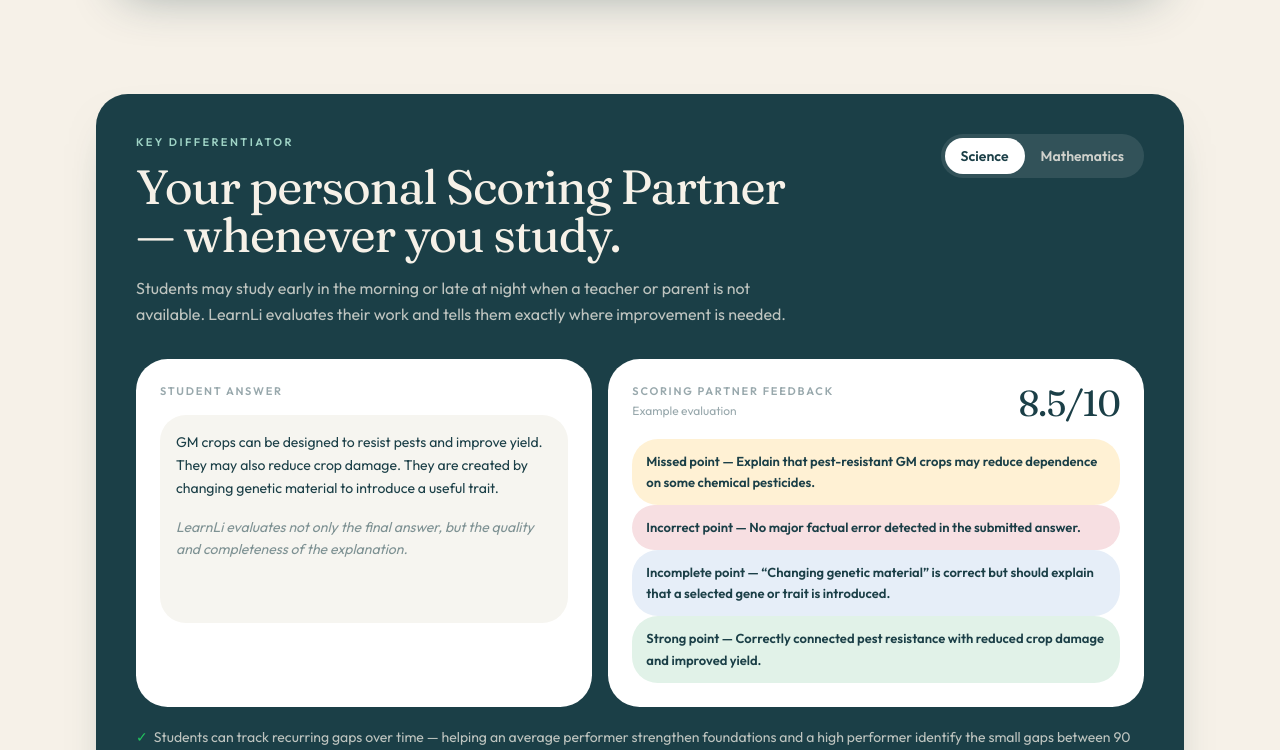
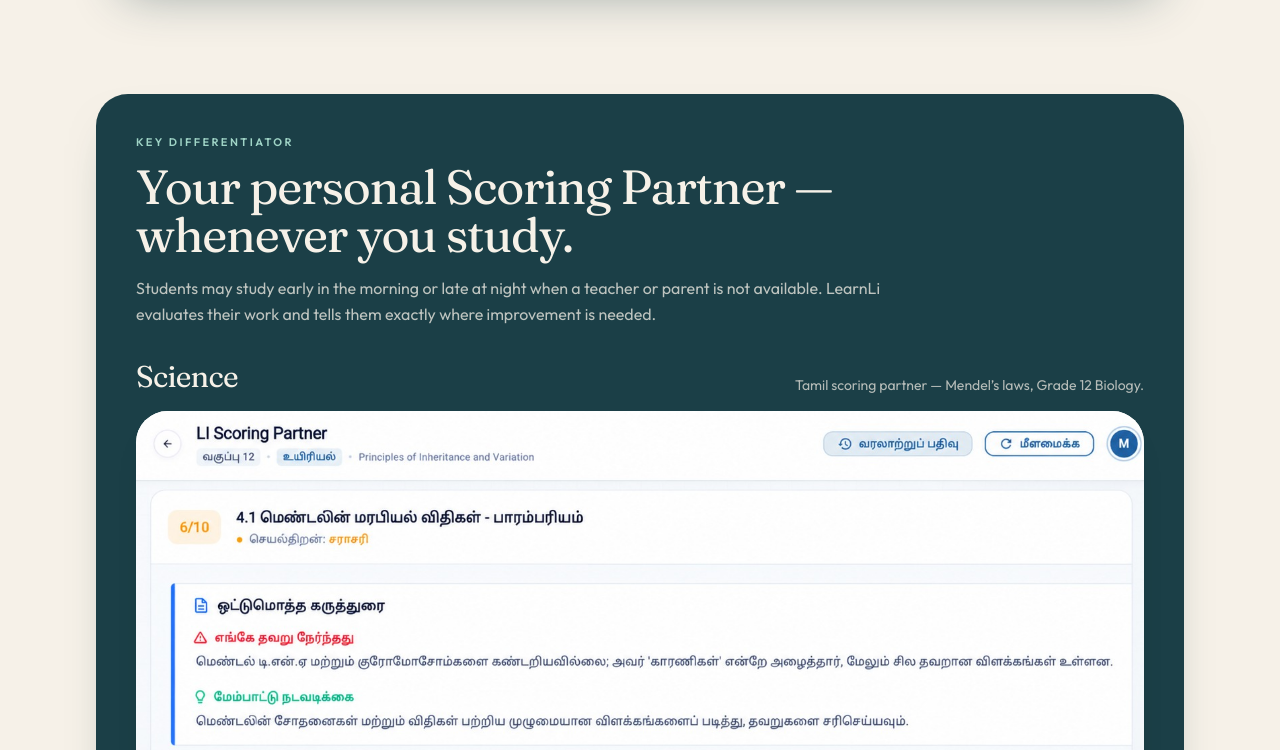
Before and after one commit to Sujai06062011/learn-li-website, a Next.js app: page / in a window 1280 px wide. Shown: the part 5491-6241 px from the top of the page. Built offline with nearby package versions, Linux system fonts and the light colour scheme.

Commit message:
Show Science and Maths scoring as two stacked sections
Replace the Science/Mathematics toggle with always-visible Tamil Science and Maths product screenshots so both print in a PDF.

Co-authored-by: sujai.tce <sujai.tce@gmail.com>

```diff
--- a/src/components/home/ScoringPartner.tsx
+++ b/src/components/home/ScoringPartner.tsx
@@ -1,29 +1,40 @@
+import Image from "next/image";
 import { SectionLabel } from "@/components/ui/SectionLabel";
 import { scoringPartner } from "@/lib/site";
-import { cn } from "@/lib/utils";
 
-const kindClass = {
-  miss: "bg-[#fff1d4]",
-  wrong: "bg-[#f7dfe2]",
-  inc: "bg-[#e6eef8]",
-  good: "bg-[#e1f2e8]",
-};
+function ScoringShot({
+  label,
+  caption,
+  src,
+  alt,
+  width,
+  height,
+}: {
+  label: string;
+  caption: string;
+  src: string;
+  alt: string;
+  width: number;
+  height: number;
+}) {
+  return (
+    <article className="mt-8">
+      <div className="flex flex-wrap items-end justify-between gap-3">
+        <h3 className="font-display text-2xl tracking-tight sm:text-3xl">{label}</h3>
+        <p className="max-w-xl text-sm text-cream/70">{caption}</p>
+      </div>
+      <div className="mt-4 overflow-hidden rounded-3xl bg-white shadow-[0_18px_40px_-28px_rgba(0,0,0,0.45)]">
+        <Image src={src} alt={alt} width={width} height={height} className="h-auto w-full" />
+      </div>
+    </article>
+  );
+}
 
 export function ScoringPartner() {
   return (
     <section id="scoring" className="mx-auto max-w-6xl scroll-mt-24 px-5 py-12 sm:px-8">
-      <div className="li-score overflow-hidden rounded-[2rem] bg-foreground p-6 text-cream shadow-[0_22px_50px_-28px_rgba(27,63,71,0.55)] sm:p-8 lg:p-10">
-        <input
-          id="li-score-science"
-          type="radio"
-          name="li-score-mode"
-          className="sr-only"
-          defaultChecked
-        />
-        <input id="li-score-math" type="radio" name="li-score-mode" className="sr-only" />
-
-        <div className="flex flex-col gap-6 lg:flex-row lg:items-start lg:justify-between">
-          <div className="max-w-2xl">
+      <div className="overflow-hidden rounded-[2rem] bg-foreground p-6 text-cream shadow-[0_22px_50px_-28px_rgba(27,63,71,0.55)] sm:p-8 lg:p-10">
+        <div className="max-w-3xl">
           <SectionLabel className="text-[#9fd4c6]">{scoringPartner.kicker}</SectionLabel>
           <h2 className="font-display mt-3 text-3xl tracking-tight sm:text-5xl">
             {scoringPartner.title}
@@ -32,76 +43,11 @@ export function ScoringPartner() {
             {scoringPartner.body}
           </p>
         </div>
-          <div className="flex shrink-0 self-start rounded-full bg-white/10 p-1">
-            <label
-              htmlFor="li-score-science"
-              className="cursor-pointer rounded-full px-4 py-2 text-sm font-semibold text-cream/80"
-            >
-              Science
-            </label>
-            <label
-              htmlFor="li-score-math"
-              className="cursor-pointer rounded-full px-4 py-2 text-sm font-semibold text-cream/80"
-            >
-              Mathematics
-            </label>
-          </div>
-        </div>
 
-        <div className="mt-8 grid gap-4 lg:grid-cols-[0.92fr_1.08fr]">
-          <article className="rounded-3xl bg-white p-5 text-foreground sm:p-6">
-            <p className="text-[11px] font-semibold tracking-[0.16em] text-foreground/45 uppercase">
-              Student Answer
-            </p>
-            <div className="li-score-science mt-4 min-h-[13rem] rounded-2xl bg-[#f6f5f0] p-4 text-sm leading-relaxed">
-              <p>{scoringPartner.science.answer}</p>
-              <p className="mt-4 italic text-foreground/55">{scoringPartner.science.answerNote}</p>
-            </div>
-            <div className="li-score-math mt-4 min-h-[13rem] rounded-2xl bg-[#f6f5f0] p-4 text-sm leading-relaxed">
-              {scoringPartner.math.answerLines.map((line) => (
-                <p key={line} className={line.startsWith("Solve") ? "font-semibold" : undefined}>
-                  {line}
-                </p>
-              ))}
-              <p className="mt-4 italic text-foreground/55">{scoringPartner.math.answerNote}</p>
-            </div>
-          </article>
+        <ScoringShot {...scoringPartner.science} />
+        <ScoringShot {...scoringPartner.maths} />
 
-          <article className="rounded-3xl bg-white p-5 text-foreground sm:p-6">
-            <div className="flex items-start justify-between gap-3">
-              <div>
-                <p className="text-[11px] font-semibold tracking-[0.16em] text-foreground/45 uppercase">
-                  Scoring Partner Feedback
-                </p>
-                <p className="mt-1 text-xs text-foreground/45">Example evaluation</p>
-              </div>
-              <p className="font-display text-4xl tracking-tight">8.5/10</p>
-            </div>
-            <div className="li-score-science mt-4 grid gap-2">
-              {scoringPartner.science.items.map((item) => (
-                <p
-                  key={item.text}
-                  className={cn(
-                    "rounded-2xl px-3.5 py-3 text-[13px] font-semibold leading-relaxed",
-                    kindClass[item.kind]
-                  )}
-                >
-                  {item.text}
-                </p>
-              ))}
-            </div>
-            <div className="li-score-math mt-4 grid gap-2">
-              {scoringPartner.math.items.map((item) => (
-                <div key={item.label} className="rounded-2xl bg-[#f3f4f2] px-3.5 py-3">
-                  <p className="text-[13px] font-semibold">{item.label}</p>
-                  <p className="mt-1 text-[13px] leading-relaxed text-foreground/70">{item.text}</p>
-                </div>
-              ))}
-            </div>
-          </article>
-        </div>
-
-        <p className="mt-5 text-sm text-cream/75">
+        <p className="mt-6 text-sm text-cream/75">
           <span className="mr-1.5 text-li-green">✓</span>
           {scoringPartner.note}
         </p>
--- a/src/lib/site.ts
+++ b/src/lib/site.ts
@@ -112,52 +112,20 @@ export const scoringPartner = {
   body: "Students may study early in the morning or late at night when a teacher or parent is not available. LearnLi evaluates their work and tells them exactly where improvement is needed.",
   note: "Students can track recurring gaps over time — helping an average performer strengthen foundations and a high performer identify the small gaps between 90 and 100.",
   science: {
-    answer:
-      "GM crops can be designed to resist pests and improve yield. They may also reduce crop damage. They are created by changing genetic material to introduce a useful trait.",
-    answerNote:
-      "LearnLi evaluates not only the final answer, but the quality and completeness of the explanation.",
-    items: [
-      {
-        kind: "miss" as const,
-        text: "Missed point — Explain that pest-resistant GM crops may reduce dependence on some chemical pesticides.",
-      },
-      {
-        kind: "wrong" as const,
-        text: "Incorrect point — No major factual error detected in the submitted answer.",
-      },
-      {
-        kind: "inc" as const,
-        text: "Incomplete point — “Changing genetic material” is correct but should explain that a selected gene or trait is introduced.",
-      },
-      {
-        kind: "good" as const,
-        text: "Strong point — Correctly connected pest resistance with reduced crop damage and improved yield.",
-      },
-    ],
+    label: "Science",
+    caption: "Tamil scoring partner — Mendel’s laws, Grade 12 Biology.",
+    src: "/product/scoring-science-ta.png",
+    alt: "LI Scoring Partner in Tamil for Grade 12 Biology, showing missed, incorrect, incomplete and strong points for Mendel’s laws.",
+    width: 1499,
+    height: 1049,
   },
-  math: {
-    answerLines: [
-      "Solve: 3x + 12 = 36",
-      "Student working:",
-      "3x = 36 − 12",
-      "3x = 24",
-      "x = 24 ÷ 3",
-      "x = 8",
-    ],
-    answerNote:
-      "Example below demonstrates how a future scoring view can identify the type and origin of a mathematical error.",
-    items: [
-      { label: "Step 1 · Correct", text: "Formula selected correctly." },
-      {
-        label: "Step 2 · Arithmetic Error",
-        text: "12 × 4 was calculated as 42 instead of 48.",
-      },
-      {
-        label: "Step 3 · Cascading Error",
-        text: "The next value is incorrect because it uses the wrong result from Step 2.",
-      },
-      { label: "Focus Area", text: "Recheck multiplication before moving to the next step." },
-    ],
+  maths: {
+    label: "Mathematics",
+    caption: "Step-by-step evaluation — Integrals, with formula, arithmetic and follow-on errors named.",
+    src: "/product/scoring-maths.png",
+    alt: "LI Scoring Partner for Grade 12 Integrals, with an 8/10 score and step-by-step evaluation of substitution and differentiation errors.",
+    width: 1600,
+    height: 964,
   },
 };
 
```
Also changed, not shown: public/product/scoring-maths.png (added), public/product/scoring-science-ta.png (added). Lines whose indentation alone changed are shown as unchanged.
